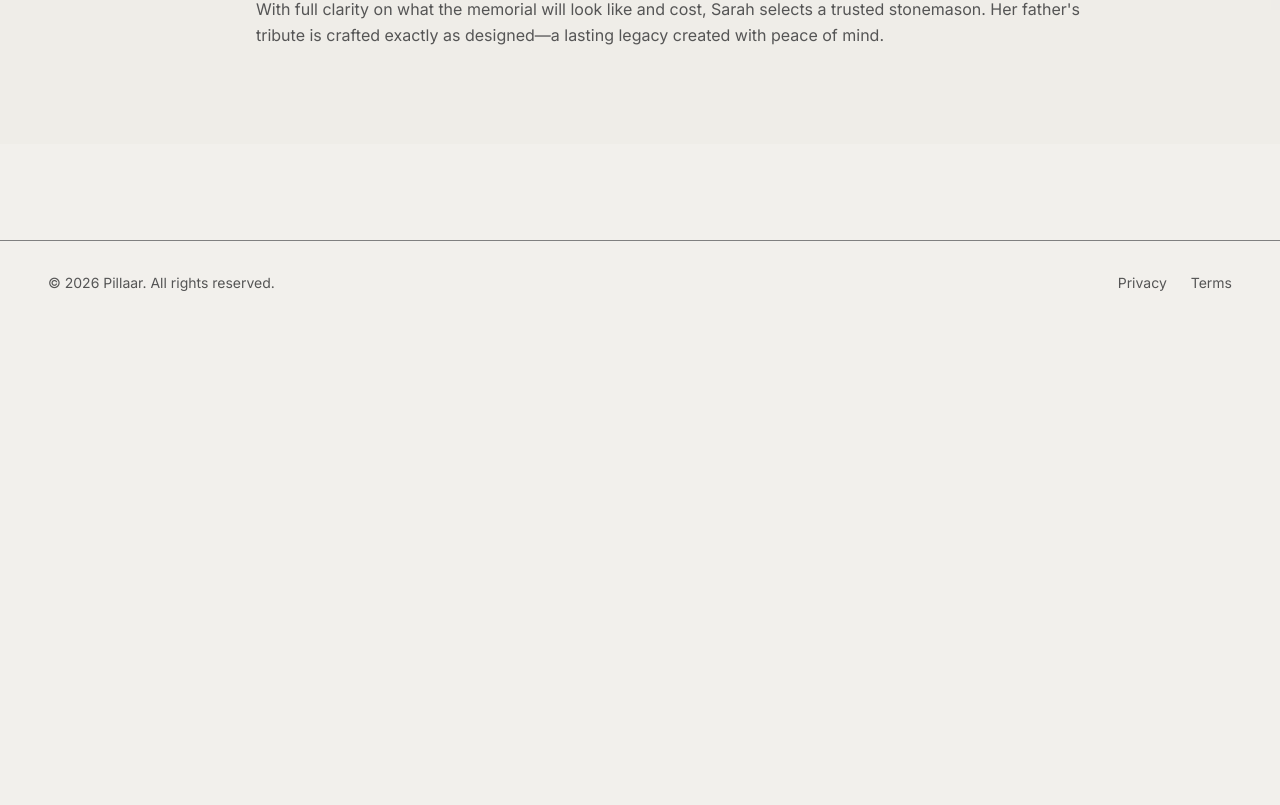
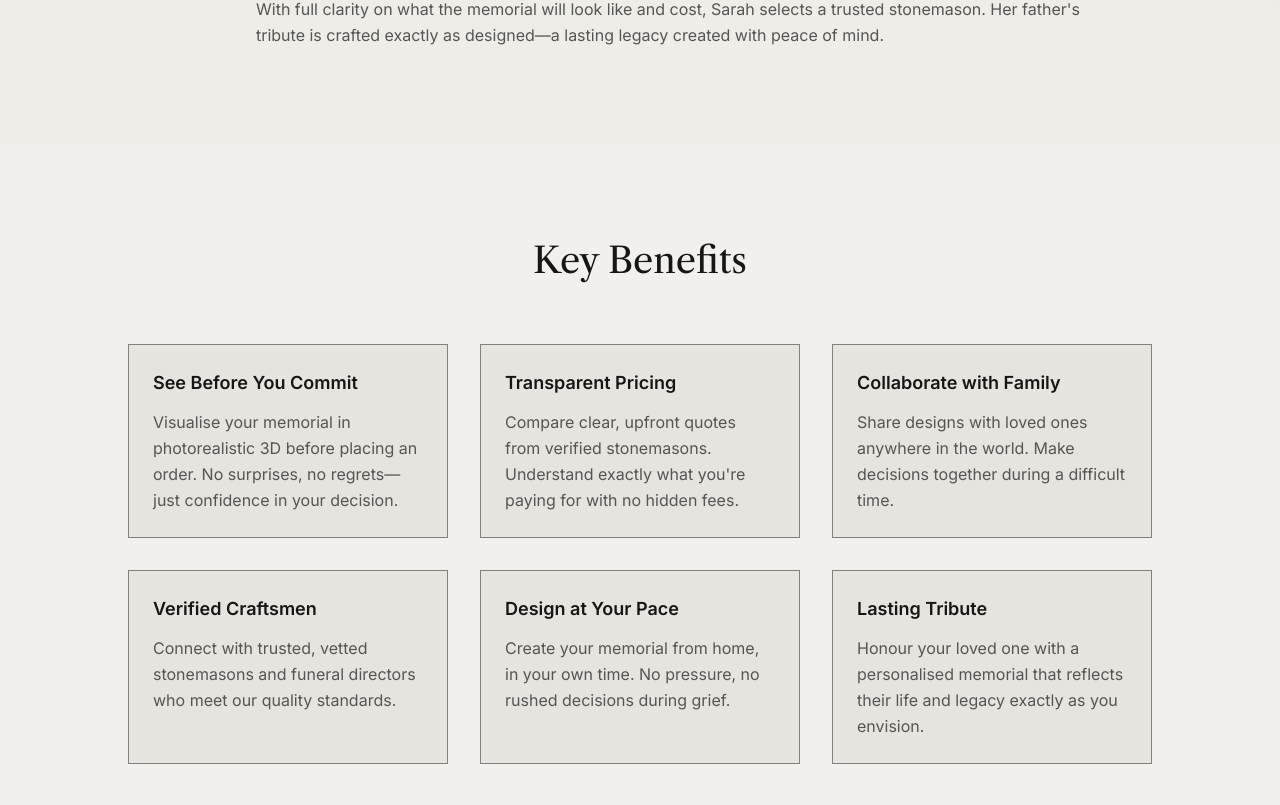
Before and after one commit to paps88/Pillaar-Landing-Page, a Next.js app: page / in a window 1280 px wide. Shown: the part 1515-2320 px from the top of the page. Before the commit the page ends 1840 px from the top, so only its background shows below. Built offline with nearby package versions, Linux system fonts and the light colour scheme.

Commit message:
feat: add "Key Benefits" section with 6 benefit cards on home page
Co-authored-by: null <8473250+paps88@users.noreply.github.com>

```diff
--- a/app/page.tsx
+++ b/app/page.tsx
@@ -189,6 +189,59 @@ export default function SplashPage() {
           </div>
         </section>
 
+        {/* Key Benefits Section */}
+        <section className="w-full px-6 sm:px-8 lg:px-12 py-24">
+          <div className="max-w-5xl mx-auto">
+            <h2 className="font-serif text-3xl sm:text-4xl font-normal text-foreground mb-16 text-center">
+              Key Benefits
+            </h2>
+
+            <div className="grid gap-8 sm:grid-cols-2 lg:grid-cols-3">
+              <div className="p-6 border border-border bg-card">
+                <h3 className="font-semibold text-lg text-foreground mb-3">See Before You Commit</h3>
+                <p className="text-muted-foreground leading-relaxed">
+                  Visualise your memorial in photorealistic 3D before placing an order. No surprises, no regrets—just confidence in your decision.
+                </p>
+              </div>
+
+              <div className="p-6 border border-border bg-card">
+                <h3 className="font-semibold text-lg text-foreground mb-3">Transparent Pricing</h3>
+                <p className="text-muted-foreground leading-relaxed">
+                  Compare clear, upfront quotes from verified stonemasons. Understand exactly what you're paying for with no hidden fees.
+                </p>
+              </div>
+
+              <div className="p-6 border border-border bg-card">
+                <h3 className="font-semibold text-lg text-foreground mb-3">Collaborate with Family</h3>
+                <p className="text-muted-foreground leading-relaxed">
+                  Share designs with loved ones anywhere in the world. Make decisions together during a difficult time.
+                </p>
+              </div>
+
+              <div className="p-6 border border-border bg-card">
+                <h3 className="font-semibold text-lg text-foreground mb-3">Verified Craftsmen</h3>
+                <p className="text-muted-foreground leading-relaxed">
+                  Connect with trusted, vetted stonemasons and funeral directors who meet our quality standards.
+                </p>
+              </div>
+
+              <div className="p-6 border border-border bg-card">
+                <h3 className="font-semibold text-lg text-foreground mb-3">Design at Your Pace</h3>
+                <p className="text-muted-foreground leading-relaxed">
+                  Create your memorial from home, in your own time. No pressure, no rushed decisions during grief.
+                </p>
+              </div>
+
+              <div className="p-6 border border-border bg-card">
+                <h3 className="font-semibold text-lg text-foreground mb-3">Lasting Tribute</h3>
+                <p className="text-muted-foreground leading-relaxed">
+                  Honour your loved one with a personalised memorial that reflects their life and legacy exactly as you envision.
+                </p>
+              </div>
+            </div>
+          </div>
+        </section>
+
         {/* Continue Main Content */}
         <article className="px-6 sm:px-8 lg:px-12 py-12">
           <div className="max-w-3xl w-full mx-auto">
```
